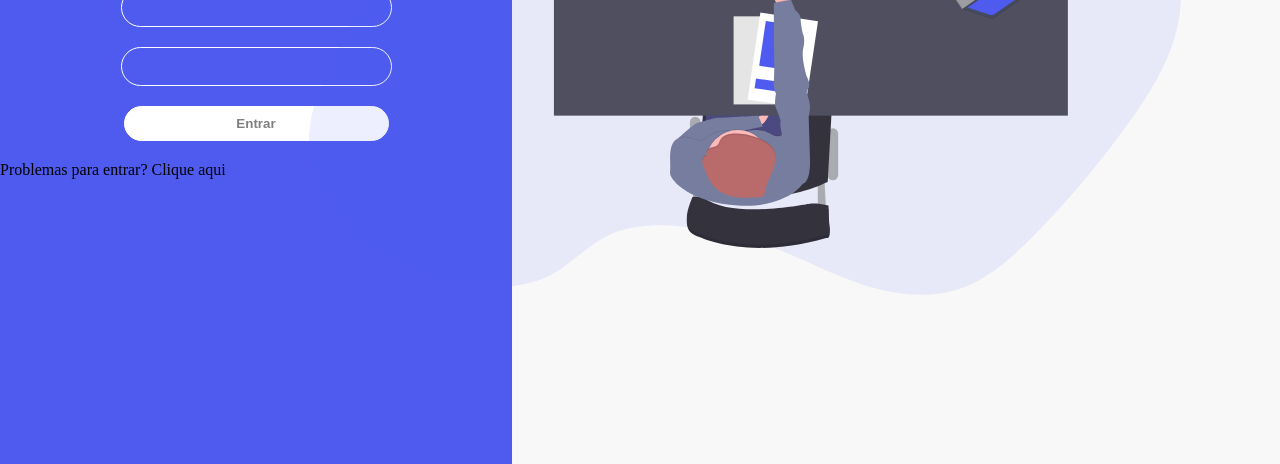
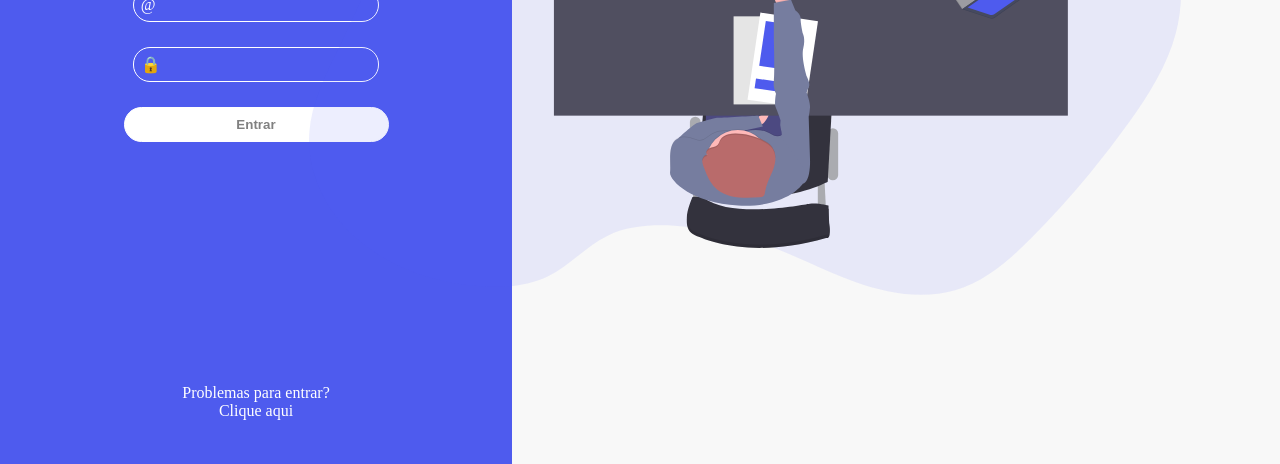
Before and after one commit to MariaSilv255/devChalleng_Grab, a plain HTML site: page index.html in a window 1280 px wide. Shown: the part 336-800 px from the top of the page. Drawn offline with Linux system fonts and the light colour scheme.

Commit message:
foram add os icones no input falta colocar o icone final no psw. js já possui a validação de login faltando apenas do erro

```diff
--- a/css/css.css
+++ b/css/css.css
@@ -5,16 +5,34 @@
     height: 100%;
     position: absolute;
 }
+.input-container {
+    position: relative;
+    display: flex;
+    }
+
+ .input-gr{
+    width: 45%;
+    border-radius: 17px;
+    border: 1px solid white;
+    margin: 0 auto;
+    margin-bottom: 25px;
+    padding: 7px;
+
+    }
 
 .inputs{
-    display:block;
-    border-radius: 25px;
-    width: 265px;
-    height: 35px;
-    border: 1px solid white;
-    background-color:#4E5BEE ;
-    margin: 0 auto;
-    margin-bottom: 20px;
+    background-color: #4E5BEE;
+    width: 225px;
+    box-shadow: 0 0 0 0;
+     border: 0 none;
+     outline: 0;
+      width: 225px;
+      color: white;
+
+}
+span{
+    color: white;
+
 }
 
 .submit{
@@ -22,6 +40,16 @@
     background-color: white;
     color: #808080;
     font-weight: bold;
+
+        display:block;
+        border-radius: 25px;
+        width: 265px;
+        height: 35px;
+        border: 1px solid white;
+
+        margin: 0 auto;
+        margin-bottom: 20px;
+
 }
 
 .logodiv{
@@ -53,3 +81,14 @@ body{
     margin: 0;
     background-color: #F8F8F8;
 }
+
+.center{
+    text-align: center;
+    position: absolute;
+    bottom: 0;
+    width: 100%;
+    height: 80px;
+    text-align: center;
+    text-decoration: none;
+    color: white;
+}
--- a/index.html
+++ b/index.html
@@ -5,36 +5,43 @@
   <meta charset="UTF-8" />
   <meta name="viewport" content="width=device-width, initial-scale=1.0" />
   <link href="css/css.css" rel="stylesheet">
+  <script src="js/js.js" type="text/javascript"></script>
   <title>Grab - Login</title>
 </head>
 
 <body>
-  <form>
+  <form method="post">
     <div class="container">
       <div class="logodiv">
         <img class="logo" src="assets/logo-grab.svg">
       </div>
-      <div class="center">
-        <input class="inputs" type="email" name="email" id="email">
-        <input class="inputs" type="password" name="psw" id="psw">
-        <input class="inputs submit" type="submit" value="Entrar">
-      <p>
-        Problemas para entrar?
-        <a>Clique aqui</a>
-      </p>
 
+      <div class="input-gr">
+        <div class="input-container">
+          <span>@</span>
+          <input class="inputs"type="email" style="text-indent: 10px;" name="email" id="email" />
+        </div>
+      </div>
+      <div class="input-gr">
+        <div class="input-container">
+          <span>🔒</span>
+          <input class="inputs" type="password" style="text-indent: 10px;" name="psw" id="psw" />
+        </div>
       </div>
 
+      <input onclick="validation()" class="submit" type="button" value="Entrar">
+
       <div class="center">
-
+        Problemas para entrar?
+        <div>
+          <a>Clique aqui</a>
+        </div>
       </div>
-
     </div>
 
     <div class="img2div">
       <img class="img2" src="assets/undraw_interview_rmcf.svg">
     </div>>
-
   </form>
 </body>
 
--- /dev/null
+++ b/js/js.js
@@ -0,0 +1,15 @@
+function validation(){
+
+var usr ="teste@teste.com";
+var senha = "12345";
+
+var email = document.getElementById('email').value;
+var psw = document.getElementById('psw').value;
+
+if(usr === email && senha === psw){
+  window.location = "pagina.html";
+}else{
+  document.getElementById("email").setAttribute("required", "");
+}
+
+}
```
Also changed, not shown: pagina.html (added, +12 -0 lines).
